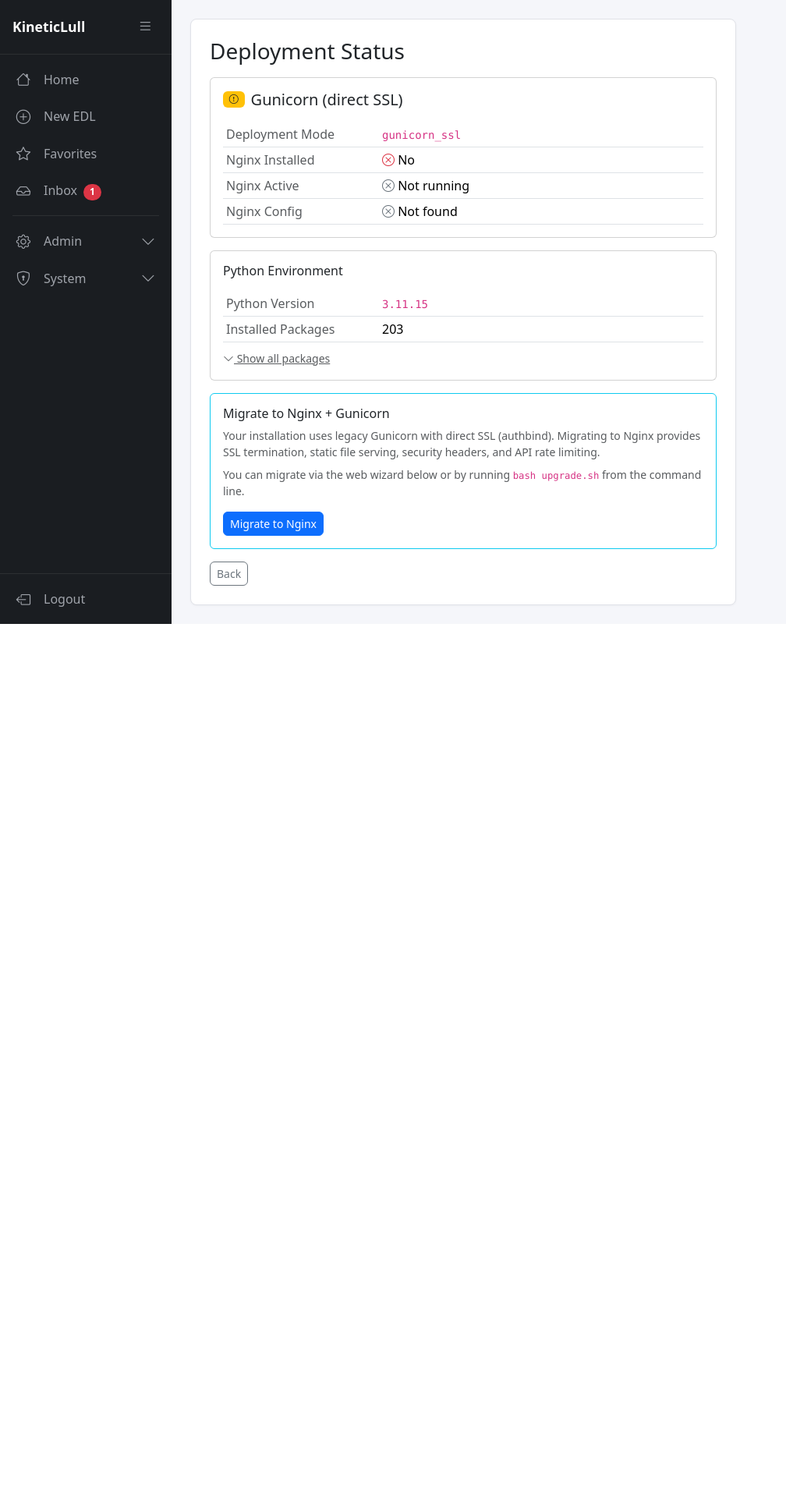
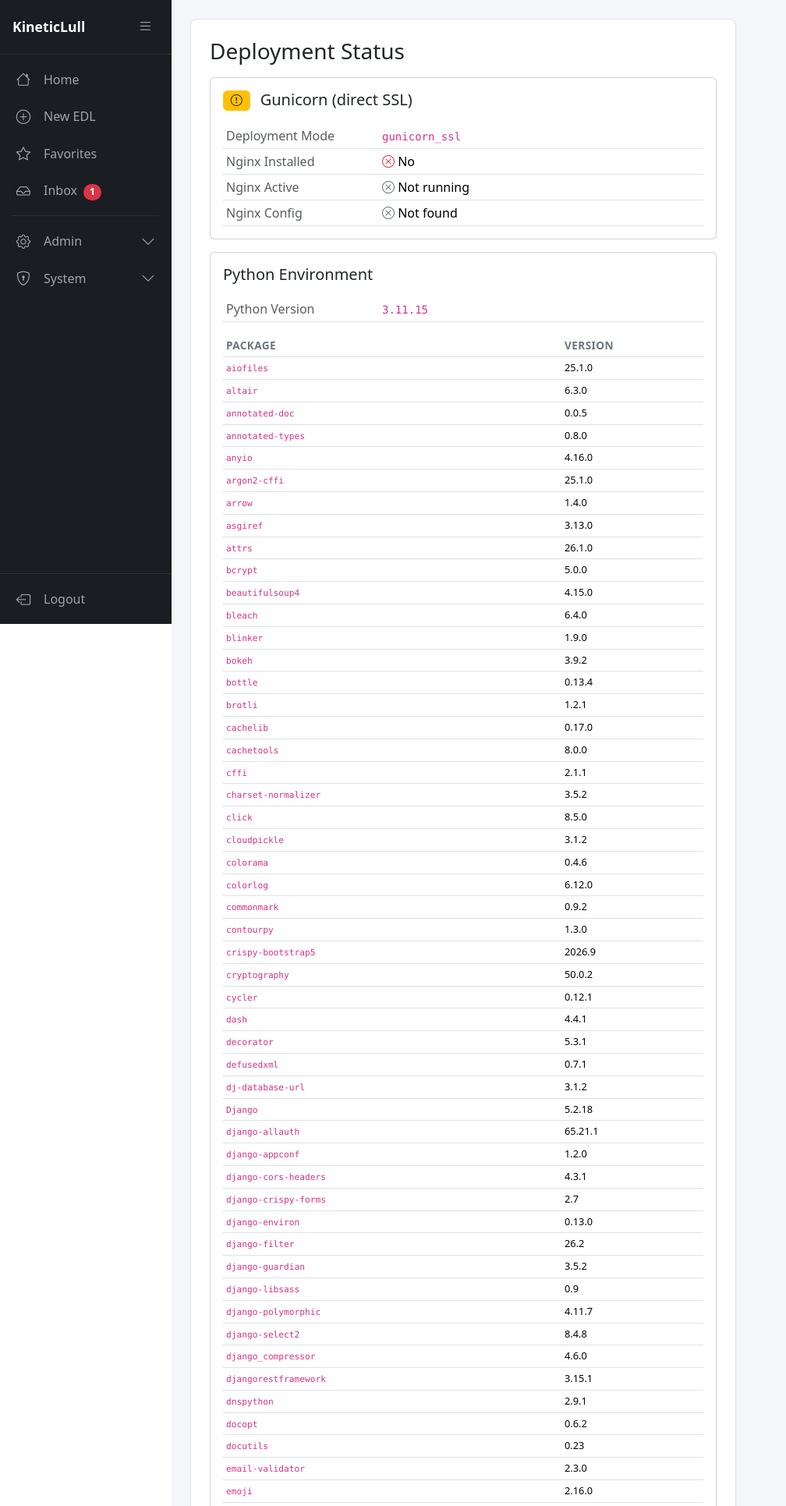
Before and after one commit to greaselovely/KineticLull, a Django app: page /deployment/ in a window 1280 px wide. Shown: the top 1931 px of the page at 78% size, without its empty margins (0-1008 px from the left). Before the commit the page ends 800 px from the top, so only its background shows below. Run offline with Django 5.2, Linux system fonts and the light colour scheme; a user stored in the database is signed in; data comes from the database, SQL or seed files in the repository; parts of the project's set-up code (start-up, migrations or seed data) failed here and were passed over.

Commit message:
Django Upgrade

```diff
--- a/app/static/templates/deployment_status.html
+++ b/app/static/templates/deployment_status.html
@@ -16,12 +16,14 @@
     <div class="card mt-3">
         <div class="card-body">
             <div class="d-flex align-items-center mb-3">
+                <h5 class="mb-0">
                     {% if deployment_mode == 'nginx_gunicorn' %}
                     <span class="badge bg-success me-2"><i class="bi bi-check-circle"></i></span>
                     {% else %}
                     <span class="badge bg-warning text-dark me-2"><i class="bi bi-exclamation-circle"></i></span>
                     {% endif %}
-                <h5 class="mb-0">{{ deployment_label }}</h5>
+                    {{ deployment_label }}
+                </h5>
             </div>
 
             <table class="table table-sm mb-0">
@@ -67,25 +69,18 @@
 
     <div class="card mt-3">
         <div class="card-body">
-            <h6 class="mb-3">Python Environment</h6>
-            <table class="table table-sm mb-0">
+            <div class="d-flex align-items-center mb-3">
+                <h5 class="mb-0">Python Environment</h5>
+            </div>
+            <table class="table table-sm mb-3">
                 <tbody>
                     <tr>
                         <td class="text-muted" style="width: 200px;">Python Version</td>
                         <td><code>{{ python_version }}</code></td>
                     </tr>
-                    <tr>
-                        <td class="text-muted">Installed Packages</td>
-                        <td>{{ installed_packages|length }}</td>
-                    </tr>
                 </tbody>
             </table>
-            <div class="mt-2">
-                <a class="small text-muted" data-bs-toggle="collapse" href="#pkg-list" role="button" aria-expanded="false">
-                    <i class="bi bi-chevron-down"></i> Show all packages
-                </a>
-                <div class="collapse mt-2" id="pkg-list">
-                    <table class="table table-sm" style="font-size: 0.8rem;">
+            <table class="table table-sm mb-0" style="font-size: 0.8rem;">
                 <thead>
                     <tr>
                         <th>Package</th>
@@ -101,8 +96,6 @@
                     {% endfor %}
                 </tbody>
             </table>
-                </div>
-            </div>
         </div>
     </div>
 
--- a/project/settings.py
+++ b/project/settings.py
@@ -124,7 +124,11 @@ SESSION_COOKIE_AGE = 1800  # 30 min default, overridden by AppSettings at runtim
 
 STATIC_URL = '/static/'
 STATIC_ROOT = os.path.join(BASE_DIR, 'staticfiles')
-STATICFILES_STORAGE = 'whitenoise.storage.CompressedManifestStaticFilesStorage'
+STORAGES = {
+    'staticfiles': {
+        'BACKEND': 'whitenoise.storage.CompressedManifestStaticFilesStorage',
+    },
+}
 
 DEFAULT_AUTO_FIELD = 'django.db.models.BigAutoField'
 
```
Also changed, not shown: requirements.txt (+2 -7 lines), 1 other file. Lines whose indentation alone changed are shown as unchanged.
